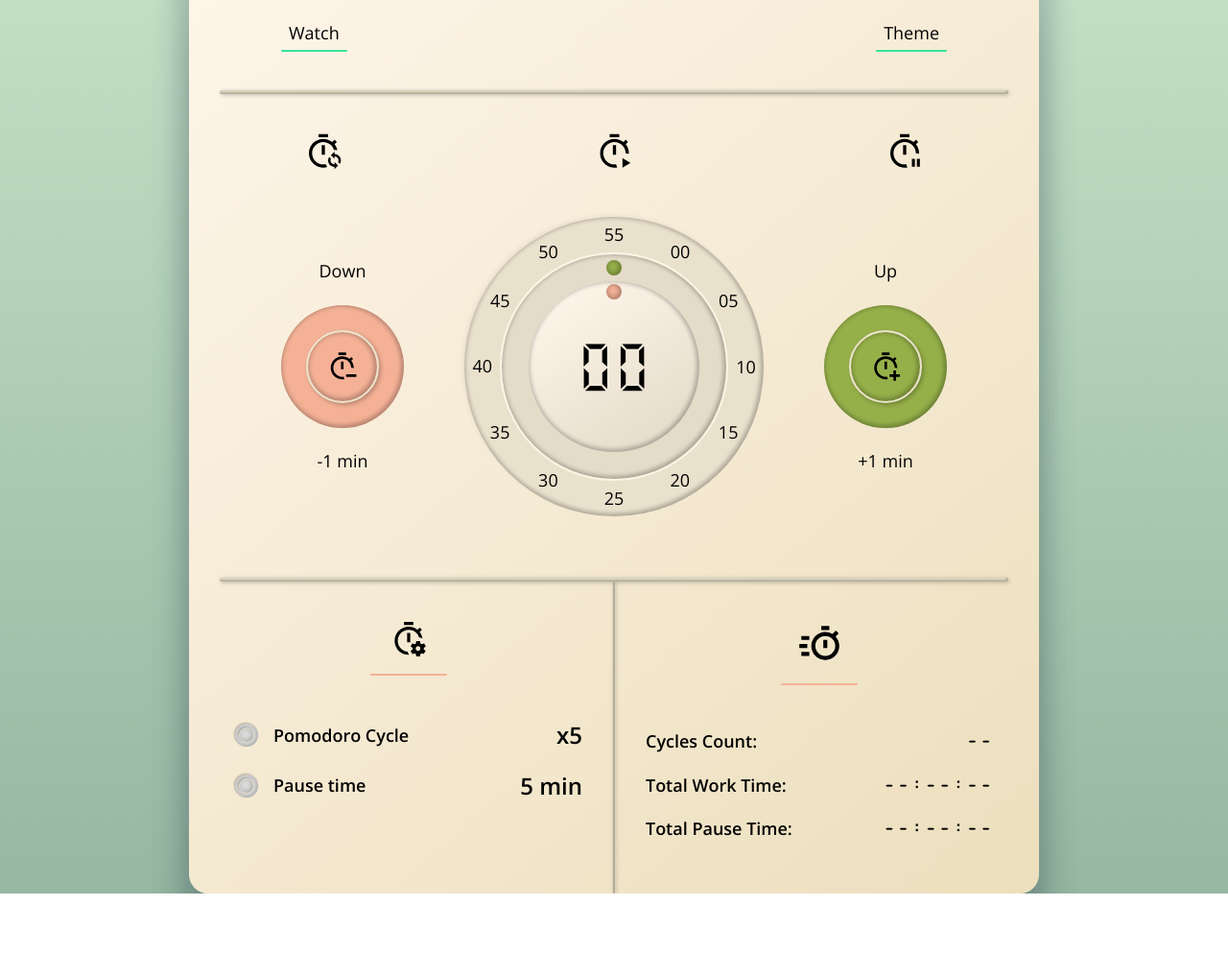
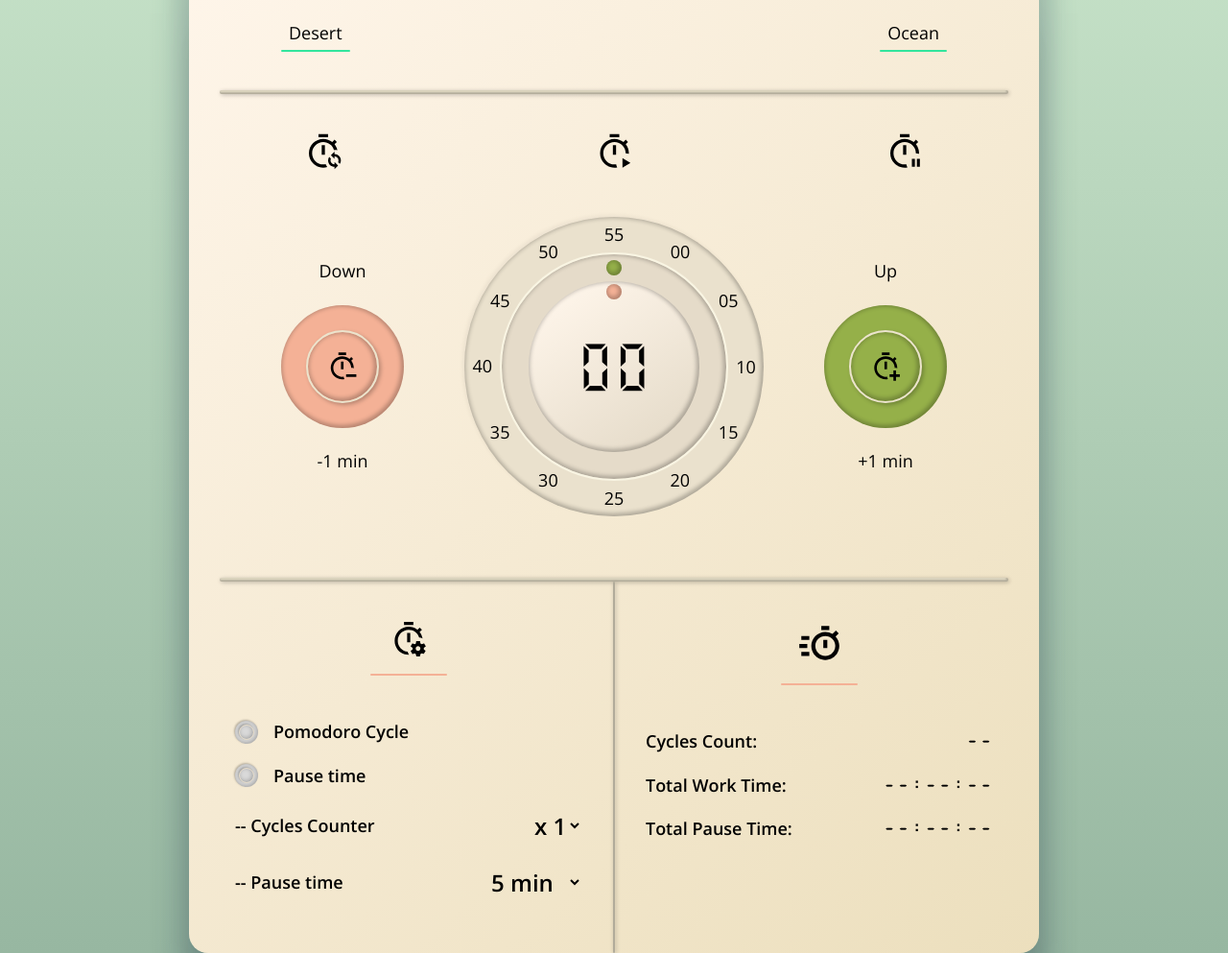
Before and after one commit to Dantalian5/js-simple-counter, a website built with Parcel: page src/index.html in a window 1280 px wide. Shown: the part 82-1075 px from the top of the page at 96% size. Before the commit the page ends 1013 px from the top, so only its background shows below. Built offline with nearby package versions, Linux system fonts and the light colour scheme.

Commit message:
fix watch & finish timer

```diff
--- a/package.json
+++ b/package.json
@@ -24,6 +24,7 @@
 		".js$": "assets/js/[name].[hash].[type]",
 		".ttf$": "assets/fonts/[name].[hash].[type]",
 		".svg$|.jpg$|.png$|.webp$|.webmanifest$": "assets/images/[name].[hash].[type]",
-		".pdf$": "assets/docs/[name].[hash].[type]"
+		".pdf$": "assets/docs/[name].[hash].[type]",
+		".wav$": "assets/audio/[name].[hash].[type]"
 	}
 }
--- a/src/assets/js/script.js
+++ b/src/assets/js/script.js
@@ -7,11 +7,11 @@ const buttonMinus = document.getElementById("js-buttonMinus");
 const buttonPlay = document.getElementById("js-buttonPlay");
 const buttonPause = document.getElementById("js-buttonPause");
 const buttonReset = document.getElementById("js-buttonReset");
-
 let valueCounter = 0;
 let valueCounterOldValue = 0;
 let playTime;
 let segundero = 60;
+let timerActive = false;
 
 hamburguerMenu.addEventListener("click", (event) => {
 	hamburguerMenu.classList.toggle("active");
@@ -49,6 +49,8 @@ function timer() {
 	if (valueCounter == 0) {
 		clearTimeout(playTime);
 		segundero = 60;
+		document.getElementById("tone").play();
+		alert("Time Over!");
 	}
 	if (segundero <= 0) {
 		segundero = 60;
@@ -69,10 +71,16 @@ buttonMinus.addEventListener("click", (event) => {
 });
 
 buttonPlay.addEventListener("click", (event) => {
-	playTime = setInterval(timer, 1000);
+	if (!timerActive && valueCounter != 0) {
+		playTime = setInterval(timer, 1000);
+		timerActive = true;
+	}
 });
 buttonPause.addEventListener("click", (event) => {
-	clearTimeout(playTime);
+	if (timerActive) {
+		clearTimeout(playTime);
+		timerActive = false;
+	}
 });
 buttonReset.addEventListener("click", (event) => {
 	clearTimeout(playTime);
--- a/src/assets/style/_modules.scss
+++ b/src/assets/style/_modules.scss
@@ -132,6 +132,9 @@
 		position: absolute;
 	}
 }
+.m-cycle-input {
+	background: none;
+}
 
 @media (min-width: 42.5rem) {
 	.m-menubar {
--- a/src/index.html
+++ b/src/index.html
@@ -102,8 +102,8 @@
 						id="js-menuItems"
 						class="m-menubar__items f-normal f--regular f--18"
 					>
-						<li><button class="m-menubar__btn">Watch</button></li>
-						<li><button class="m-menubar__btn">Theme</button></li>
+						<li><button class="m-menubar__btn">Desert</button></li>
+						<li><button class="m-menubar__btn">Ocean</button></li>
 					</ul>
 				</div>
 			</div>
@@ -278,9 +278,6 @@
 								class="m-checkbox__label f-normal f--semibold f--18"
 								>Pomodoro Cycle</label
 							>
-							<p class="subsection__item__right f-normal f--semibold f--24">
-								x5
-							</p>
 						</div>
 						<div class="subsection__item">
 							<input id="pauseTime" type="checkbox" class="m-checkbox__input" />
@@ -289,9 +286,41 @@
 								class="m-checkbox__label f-normal f--semibold f--18"
 								>Pause time</label
 							>
-							<p class="subsection__item__right f-normal f--semibold f--24">
-								5 min
-							</p>
+						</div>
+						<div class="subsection__item">
+							<label for="js-cycleNumber" class="f-normal f--semibold f--18"
+								>-- Cycles Counter</label
+							>
+							<select
+								name="cycleNumber"
+								id="js-cycleNumber"
+								class="subsection__item__right f-normal f--semibold f--24 m-cycle-input"
+								title="choose a number of repetitions"
+							>
+								<option value="1" selected>x 1</option>
+								<option value="2">x 2</option>
+								<option value="3">x 3</option>
+								<option value="4">x 4</option>
+								<option value="5">x 5</option>
+							</select>
+						</div>
+						<div class="subsection__item">
+							<label for="js-pauseNumber" class="f-normal f--semibold f--18"
+								>-- Pause time</label
+							>
+							<select
+								name="pauseNumber"
+								id="js-pauseNumber"
+								class="subsection__item__right f-normal f--semibold f--24 m-cycle-input"
+								title="choose a time for pause"
+							>
+								<option value="5" selected>5 min</option>
+								<option value="10">10 min</option>
+								<option value="15">15 min</option>
+								<option value="20">20 min</option>
+								<option value="25">25 min</option>
+								<option value="30">30 min</option>
+							</select>
 						</div>
 					</div>
 				</div>
@@ -334,7 +363,8 @@
 				</div>
 			</div>
 		</main>
+		<audio id="tone" src="assets/audio/alarm-tone.wav" preload="auto"></audio>
 		<!-- add javascript file -->
-		<script src="assets/js/script.js"></script>
+		<script type="module" src="assets/js/script.js"></script>
 	</body>
 </html>
```
Also changed, not shown: 1 other file.
